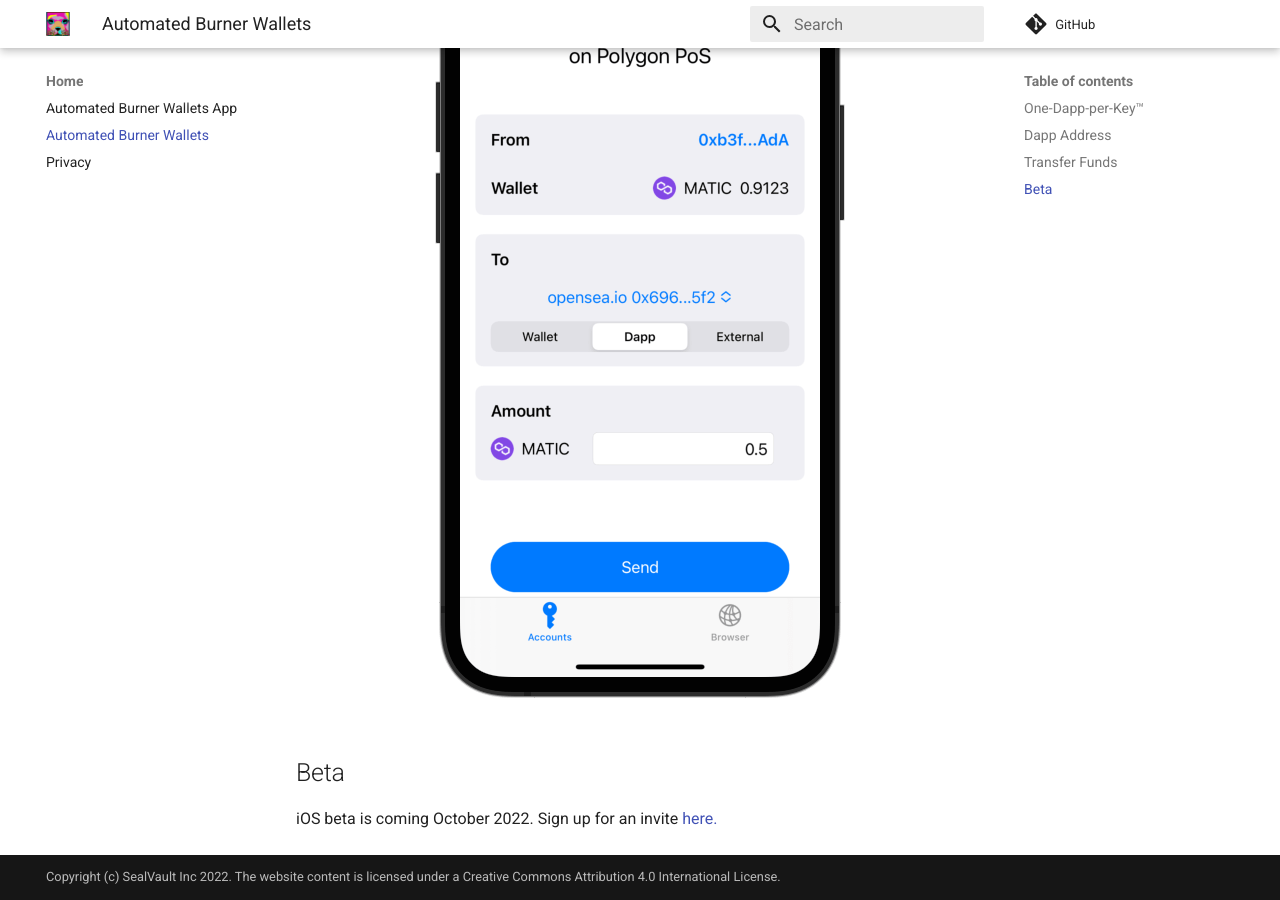
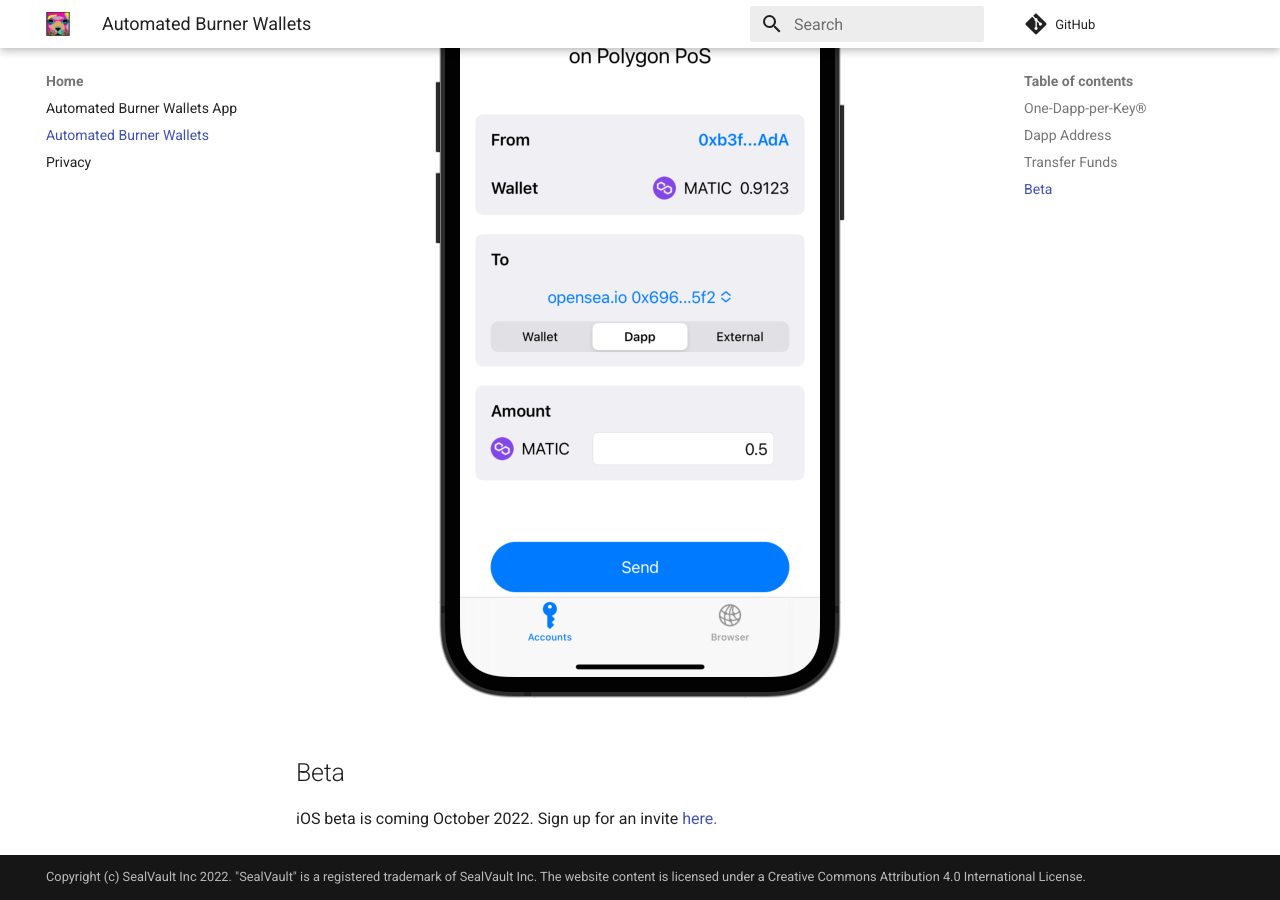
Before and after one commit to sealvault/sealvault, an MkDocs documentation site: the page built from website/src/burners.md, in a window 1280 px wide and 900 px high, scrolled down 2742 px. Built offline with MkDocs 1.6.1 and Material for MkDocs 9.7.7, drawn with Linux system fonts in a browser that asks for light colours; comment, search, counter and statistics services are not loaded; some of the changed text lies outside the part shown.

Commit message:
Add trademark notice to website

```diff
--- a/website/mkdocs.yml
+++ b/website/mkdocs.yml
@@ -4,7 +4,7 @@ site_name: SealVault
 docs_dir: src
 
 # Copyright for the website contents is CC 4.0
-copyright: <span xmlns:dct="http://purl.org/dc/terms/" property="dct:title">Copyright (c) SealVault Inc 2022. The website content is licensed under a <a rel="license" href="http://creativecommons.org/licenses/by/4.0/">Creative Commons Attribution 4.0 International License</a>.
+copyright: <span xmlns:dct="http://purl.org/dc/terms/" property="dct:title">Copyright (c) SealVault Inc 2022. "SealVault" is a registered trademark of SealVault Inc. The website content is licensed under a <a rel="license" href="http://creativecommons.org/licenses/by/4.0/">Creative Commons Attribution 4.0 International License</a>.
 
 repo_url: https://github.com/sealvault/sealvault
 edit_uri: ""
--- a/website/src/burners.md
+++ b/website/src/burners.md
@@ -1,6 +1,6 @@
 # Automated Burner Wallets
 
-## One-Dapp-per-Key&trade;
+## One-Dapp-per-Key<sup>&reg;</sup>
 
 When you add a dapp to your account, a new key is generated just for this dapp.
 Wallet addresses are never connected to dapps.  This isolation
```
